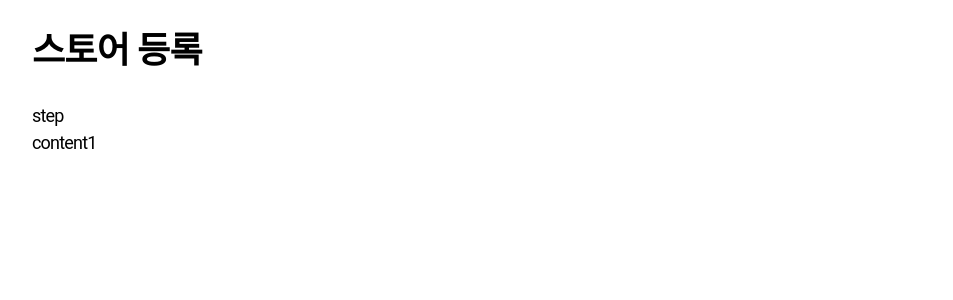
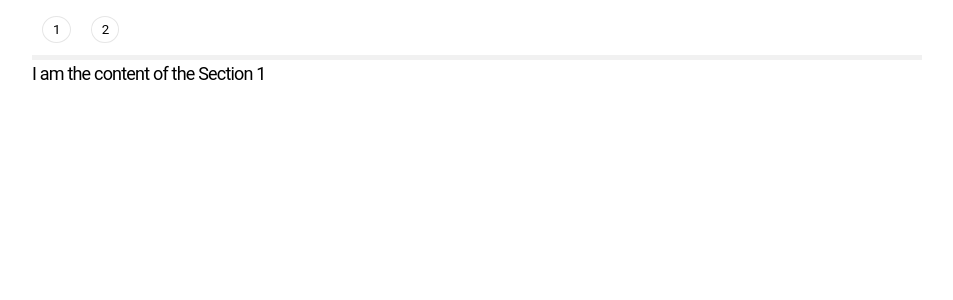
Before and after one commit to ferrari219/busker, a Next.js app in the folder frontend/: page /add/addContainer in a window 1280 px wide. Shown: the top 300 px of the page, without its empty margins (163-1116 px from the left). Built offline with nearby package versions, Linux system fonts and the light colour scheme; a web font is replaced by a local one.

Commit message:
스토어 등록: 탭 제작

```diff
--- /dev/null
+++ b/frontend/pages/add/AddPresenter.tsx
@@ -0,0 +1,26 @@
+import React from "react";
+import Heads from "@components/99_Etc/Heads";
+// /** @jsxImportSource @emotion/react */
+import { css } from "@emotion/react";
+import { SrOnly } from "@styles/globalStyle";
+import Step from "@components/03_Organism/Step";
+
+const mainStyle = css`
+  h1 {
+    ${SrOnly}
+  }
+`;
+
+const AddPresenter = () => {
+  return (
+    <section>
+      <Heads title="스토어 등록" />
+      <main css={mainStyle}>
+        <h1>스토어 등록</h1>
+        <Step />
+      </main>
+    </section>
+  );
+};
+
+export default AddPresenter;
--- a/frontend/pages/add/addContainer.tsx
+++ b/frontend/pages/add/addContainer.tsx
@@ -1,16 +1,9 @@
 import React, { Component } from "react";
-import Heads from "@components/99_Etc/Heads";
+import AddPresenter from "./AddPresenter";
 
 class addContainer extends Component {
   render() {
-    return (
-      <div>
-        <Heads title="스토어 등록" />
-        <h1>스토어 등록</h1>
-        <div>step</div>
-        <div>content1</div>
-      </div>
-    );
+    return <AddPresenter />;
   }
 }
 
--- a/frontend/pages/add/index.ts
+++ b/frontend/pages/add/index.ts
@@ -1,2 +1,2 @@
-import AddContainer from './addContainer';
+import AddContainer from './AddContainer';
 export default AddContainer;
--- a/frontend/src/components/02_Molecules/StepUl/StepUl.tsx
+++ b/frontend/src/components/02_Molecules/StepUl/StepUl.tsx
@@ -1,5 +1,4 @@
 import React from "react";
-import StepLi from "src/components/01_Atom/StepLi/StepLi";
 // /** @jsxImportSource @emotion/react */
 import { css } from "@emotion/react";
 
@@ -24,16 +23,14 @@ const ulStyle = css`
   padding: 0;
 `;
 
-const StepUl = ({}) => {
+interface IstepulProps {
+  children?: React.ReactNode;
+}
+
+const StepUl = ({ children = "children" }: IstepulProps) => {
   return (
     <div css={wrapStyle}>
-      <ul css={ulStyle}>
-        <StepLi step={1} label="스토어 등록" />
-        <StepLi step={2} label="위치 등록" active={true} />
-        <StepLi step={3} label="메뉴 등록" />
-        <StepLi step={4} label="상세정보" />
-        <StepLi step={5} label="스토어 생성 완료" />
-      </ul>
+      <ul css={ulStyle}>{children}</ul>
     </div>
   );
 };
--- /dev/null
+++ b/frontend/src/components/03_Organism/Step/Step.tsx
@@ -0,0 +1,50 @@
+import StepUl from "src/components/02_Molecules/StepUl";
+import StepLi from "src/components/01_Atom/StepLi/StepLi";
+import React, { useState } from "react";
+
+const content = [
+  { id: 1, tab: "Section 1", content: "I am the content of the Section 1" },
+  { id: 2, tab: "Section 2", content: "I am the content of the Section 2" },
+];
+
+const useTabs = (
+  initialTab: number,
+  allTabs: Array<{
+    id: number;
+    tab: string;
+    content: React.ReactNode;
+  }>,
+) => {
+  const [currentIndex, setCurrentIndex] = useState(initialTab); // 전체탭의 [0]번째로 노출해야함
+  return {
+    currentItem: allTabs[currentIndex],
+    changeItem: setCurrentIndex, // changeItem은 함수 = setCurrentIndex
+  };
+};
+
+const Step = ({}) => {
+  const { currentItem, changeItem } = useTabs(0, content);
+  return (
+    <section>
+      <StepUl>
+        {content.map((item, index) => (
+          <StepLi
+            key={item.id}
+            // className={currentItem.id === index ? 'is-active' : ''}
+            step={item.id}
+            label={item.tab}
+            onClick={() => changeItem(index)}
+          />
+        ))}
+        {/* <StepLi step={1} label="스토어 등록" />
+        <StepLi step={2} label="위치 등록" active={true} />
+        <StepLi step={3} label="메뉴 등록" />
+        <StepLi step={4} label="상세정보" />
+        <StepLi step={5} label="스토어 생성 완료" /> */}
+      </StepUl>
+      <div>{currentItem.content}</div>
+    </section>
+  );
+};
+
+export default Step;
--- /dev/null
+++ b/frontend/src/components/03_Organism/Step/index.ts
@@ -0,0 +1,2 @@
+import Step from './Step';
+export default Step;
```
Also changed, not shown: frontend/pages/index.tsx (+7 -3 lines), 1 other file (tests, documents, lock files or other folders).
